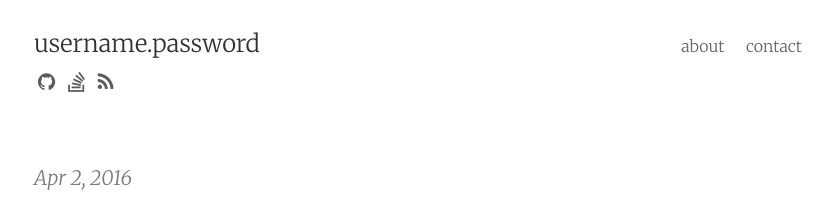
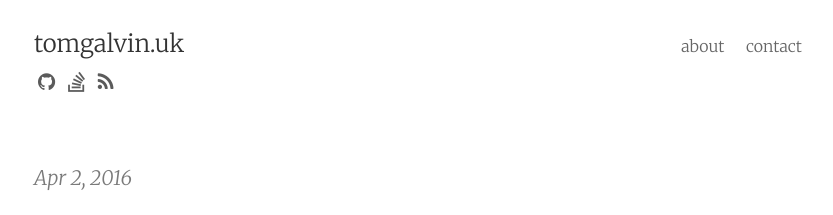
Before and after one commit to tom-galvin/tom-galvin.github.io, a Jekyll site: the page built from index.html, in a window 1280 px wide. Shown: the top 215 px of the page, without its empty margins (222-1055 px from the left). Built offline with Jekyll 4.4.1, drawn with Linux system fonts in a browser that asks for light colours; nearby versions of some CDN libraries; the list of posts is cut into pages by our own code.

Commit message:
Changing domain name

```diff
--- a/CNAME
+++ b/CNAME
@@ -1 +1 @@
-usn.pw
+tomgalvin.uk
--- a/_config.yml
+++ b/_config.yml
@@ -1,12 +1,12 @@
 # Site settings
-title:       username.password
+title:       tomgalvin.uk
 author:      Thomas Galvin
 email:
-contact_email: contact@usn.pw
+contact_email: contact@tomgalvin.uk
 description: "My thoughts on the world of programming, computer science and technology"
 baseurl:     ""
-url:         "https://usn.pw"
-enforce_ssl: "usn.pw"
+url:         "https://tomgalvin.uk"
+enforce_ssl: "tomgalvin.uk"
 
 # Google analytics
 google_analytics: UA-57985829-1
```
